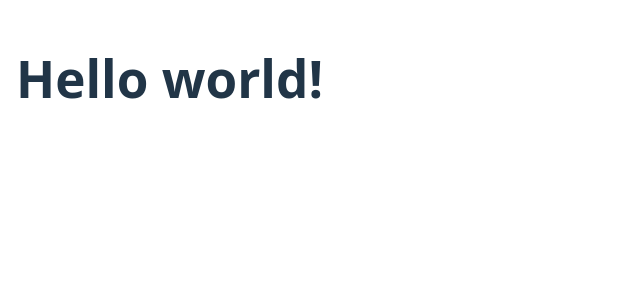
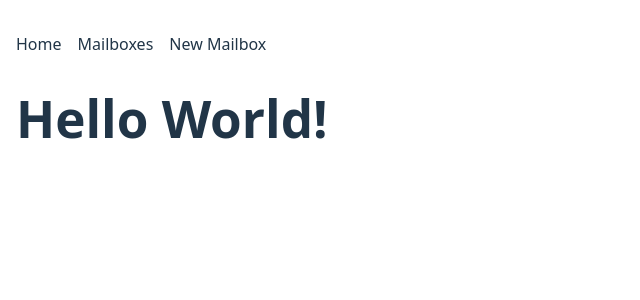
Before and after one commit to ssmlee10/react-router-dom-lab, a React (Vite) app: page / in a window 1280 px wide. Shown: the top 300 px of the page, without its empty margins (0-640 px from the left). Built offline with nearby package versions, Linux system fonts and the light colour scheme.

Commit message:
create navbar

```diff
--- a/src/App.jsx
+++ b/src/App.jsx
@@ -1,12 +1,20 @@
 import NavBar from './components/NavBar/NavBar';
-import MailboxForm from './components/MailboxForm/MailboxForm';
-import MailboxList from './components/MailboxList/MailboxList';
-import MailboxDetails from './components/MailboxDetails/MailboxDetails';
+// import MailboxForm from './components/MailboxForm/MailboxForm';
+// import MailboxList from './components/MailboxList/MailboxList';
+// import MailboxDetails from './components/MailboxDetails/MailboxDetails';
 
 
 const App = () => {
 
-  return <h1>Hello world!</h1>;
+  return (
+    <>
+    <NavBar />
+    <h1>Hello World!</h1>
+    {/* <MailboxForm />
+    <MailboxList />
+    <MailboxDetails /> */}
+    </>
+  )
 };
 
 export default App;
--- a/src/components/NavBar/NavBar.jsx
+++ b/src/components/NavBar/NavBar.jsx
@@ -0,0 +1,13 @@
+const NavBar = () => {
+    return (
+        <nav>
+            <ul>
+                <li>Home</li>
+                <li>Mailboxes</li>
+                <li>New Mailbox</li>
+            </ul>
+        </nav>
+    )
+}
+
+export default NavBar;
```
